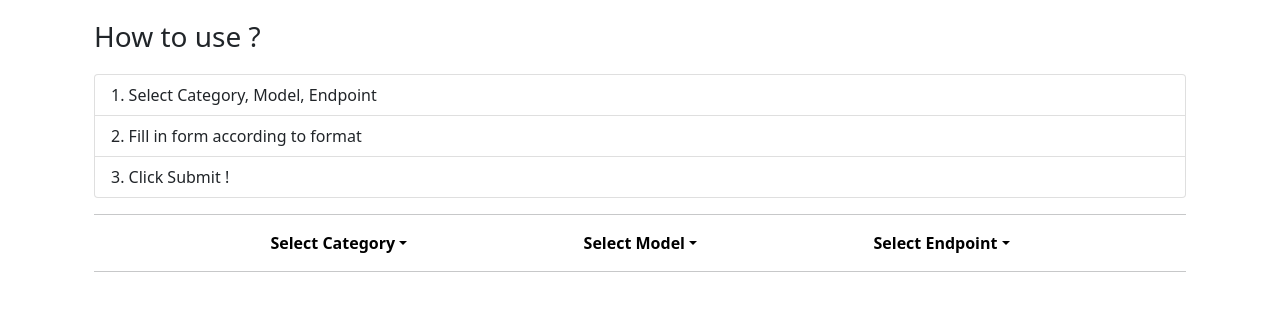
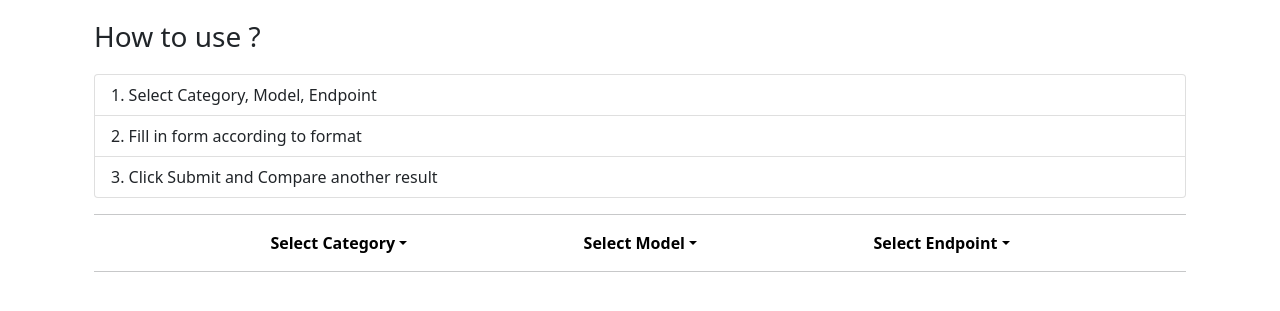
Before and after one commit to dev2l0per/adGANture, a Flask app: page / in a window 1280 px wide. Shown: the part 78-389 px from the top of the page. Run offline with Flask 2, Linux system fonts and the light colour scheme.

Commit message:
Update Feedback

```diff
--- a/main.py
+++ b/main.py
@@ -12,6 +12,7 @@ models = {
     "Cartoonize": {
         "JoJoGAN": {
             "url": "https://main-jo-jo-gan-dev2l0per.endpoint.ainize.ai",
+            "github": "https://github.com/dev2l0per/JoJoGAN",
             "ainize": "https://ainize.ai/dev2l0per/JoJoGAN?branch=main",
             "endpoints": {
                 "jojogan": {
@@ -42,6 +43,7 @@ models = {
         },
         "AnimeGANv2": {
             "url": "https://main-animegan2-pytorch-dev2l0per.endpoint.ainize.ai",
+            "github": "https://github.com/dev2l0per/animegan2-pytorch",
             "ainize": "https://ainize.ai/dev2l0per/animegan2-pytorch?branch=main",
             "endpoints": {
                 "animeganv2": {
@@ -61,6 +63,7 @@ models = {
         },
         "UGATIT": {
             "url": "https://master-ugatit-kmswlee.endpoint.ainize.ai",
+            "github": "https://github.com/kmswlee/UGATIT",
             "ainize": "https://ainize.ai/kmswlee/UGATIT",
             "endpoints": {
                 "selfie2anime": {
@@ -77,6 +80,7 @@ models = {
         },
         "Cartoonizer": {
             "url": "https://master-white-box-cartoonization-psi1104.endpoint.ainize.ai",
+            "github": "https://github.com/psi1104/White-box-Cartoonization",
             "ainize": "https://ainize.ai/psi1104/White-box-Cartoonization?branch=master",
             "endpoints": {
                 "predict": {
@@ -94,6 +98,7 @@ models = {
         },
         "Cartoonify": {
             "url": "https://ainize-cartoonify-dev2l0per.endpoint.ainize.ai",
+            "github": "https://github.com/dev2l0per/Cartoonify",
             "ainize": "https://ainize.ai/dev2l0per/Cartoonify?branch=ainize",
             "endpoints": {
                 "cartoonify": {
@@ -107,6 +112,7 @@ models = {
     "Neural Style Transfer": {
         "neural-style-tf": {
             "url": "https://master-neural-style-tf-jeong-hyun-su.endpoint.ainize.ai",
+            "github": "https://github.com/Jeong-Hyun-Su/neural-style-tf",
             "ainize": "https://ainize.ai/Jeong-Hyun-Su/neural-style-tf",
             "endpoints": {
                 "combine": {
@@ -130,6 +136,7 @@ models = {
     "Detection": {
         "Instance Shadow Detection": {
             "url": "https://master-instance-shadow-detection-gmlee329.endpoint.ainize.ai",
+            "github": "https://github.com/Jeong-Hyun-Su/neural-style-tf",
             "ainize": "https://ainize.ai/gmlee329/InstanceShadowDetection",
             "endpoints": {
                 "detection": {
@@ -143,6 +150,7 @@ models = {
     "High Resolution Translation": {
         "HiDT": {
             "url": "https://master-hi-dt-psi1104.endpoint.ainize.ai",
+            "github": "https://github.com/psi1104/HiDT",
             "ainize": "https://ainize.ai/psi1104/HiDT?branch=master",
             "endpoints": {
                 "predict": {
@@ -284,4 +292,4 @@ def healthCheck():
 threading.Thread(target=handle_requests_by_batch).start()
 
 if __name__ == "__main__":
-    app.run(host='0.0.0.0', port='5000')
+    app.run(debug=True, host='0.0.0.0', port='5000')
--- a/templates/index.html
+++ b/templates/index.html
@@ -47,7 +47,7 @@
                       2. Fill in form according to format
                     </li>
                     <li class="list-group-item">
-                      3. Click Submit !
+                      3. Click Submit and Compare another result
                     </li>
                 </ul>
             </div>
@@ -73,11 +73,11 @@
               <hr>
             </div>
             <div class="container" style="display: flex; justify-content: center; margin-top: 20px;">
-                <form id="file-upload-form" class="uploader" style="margin-right: 5%">
+              <form id="file-upload-form" class="uploader row justify-content-center" style="margin-right: 5%">
 
-                </form>
+              </form>
             </div>
-            <div class="container" style="margin-top: 20px" id="result-container">
+            <div class="row row-cols-1 row-cols-md-4 g-4" style="margin-top: 20px" id="result-container">
 
             </div>
         </div>
@@ -91,6 +91,14 @@
         const fileUploadForm = document.getElementById('file-upload-form');
 
         let modelInfo = {};
+
+        function clearFileUploadForm() {
+          const existedRow = fileUploadForm.querySelectorAll('.row');
+
+          for (let i = 0; i < existedRow.length; ++i) {
+            fileUploadForm.removeChild(existedRow[i]);
+          }
+        }
 
         const selectCategoryObserver = new MutationObserver((mutations) => {
           const category = mutations[0].target.textContent;
@@ -160,17 +168,37 @@
 
         const selectEndpointObserver = new MutationObserver((mutations) => {
           const endpoint = mutations[0].target.textContent;
-          const existedRow = fileUploadForm.querySelectorAll('.row');
 
-          for (let i = 0; i < existedRow.length; ++i) {
-            fileUploadForm.removeChild(existedRow[i]);
-          }
+          clearFileUploadForm();
 
           if (modelInfo['endpoints'][endpoint] != undefined) {
             const parameters = modelInfo['endpoints'][endpoint];
             const submitButton = document.createElement('button');
 
             fileUploadForm.classList.remove('hidden');
+
+            {
+              const rowDiv = document.createElement('div');
+              const colDiv = document.createElement('div');
+              const githubBtn = document.createElement('a');
+              const ainizeBtn = document.createElement('a');
+
+              rowDiv.classList.add('row');
+              rowDiv.setAttribute('style', 'margin-bottom: 10px;');
+              colDiv.classList.add('col', 'text-end');
+              githubBtn.classList.add('btn', 'btn-outline-primary', 'me-2');
+              githubBtn.textContent = "Github Repo";
+              githubBtn.setAttribute('href', modelInfo['github']);
+              githubBtn.setAttribute('target', '_blank');
+              ainizeBtn.classList.add('btn', 'btn-outline-primary', 'me-2');
+              ainizeBtn.textContent = 'API on Ainize';
+              ainizeBtn.setAttribute('href', modelInfo['ainize']);
+              ainizeBtn.setAttribute('target', '_blank');
+
+              colDiv.append(githubBtn, ainizeBtn);
+              rowDiv.append(colDiv);
+              fileUploadForm.append(rowDiv);
+            }
 
             for (parameter in parameters) {
               if (parameter == 'file') {
@@ -182,18 +210,20 @@
                   const img = document.createElement('img');
 
                   rowDiv.classList.add('row');
+                  rowDiv.setAttribute('style', 'margin-bottom: 10px;');
                   colDiv.classList.add('col-sm-10');
-                  label.classList.add('col-sm-2', 'col-form-label');
+                  label.classList.add('col-sm-2', 'col-form-label', 'text-break');
                   label.setAttribute('for', parameterName);
-                  label.textContent = parameterName
+                  label.setAttribute('style', 'margin: auto; text-align: center;');
+                  label.textContent = parameterName;
                   input.classList.add('input-image', 'form-control');
                   input.type = "file";
                   input.setAttribute('name', parameterName);
                   input.setAttribute('accept', 'image/*');
-                  input.setAttribute('style', "display: inline; width: auto;");
+                  input.setAttribute('style', "display: inline;");
                   img.classList.add('preview-image', 'd-none');
                   img.setAttribute('alt', parameterName);
-                  img.setAttribute('style', 'width: 300px; height: 300px;');
+                  img.setAttribute('style', 'width: 300px;');
                   input.setAttribute('onchange', 'uploadImagePreview(this);');
 
                   colDiv.append(input, img);
@@ -209,8 +239,10 @@
                   const dataList = document.createElement('datalist');
 
                   rowDiv.classList.add('row');
-                  label.classList.add('col-sm-2', 'col-form-label');
+                  rowDiv.setAttribute('style', 'margin-bottom: 10px;');
+                  label.classList.add('col-sm-2', 'col-form-label', 'text-break');
                   label.setAttribute('for', parameterName);
+                  label.setAttribute('style', 'margin: auto; text-align: center;');
                   label.textContent = parameterName;
                   colDiv.classList.add('col-sm-10');
                   input.type = "text";
@@ -319,7 +351,7 @@
             formData.append(inputImage.getAttribute('name'), inputImage.files[0]);
           })
 
-          for (let i = inputImageList.length; i < formRowList.length - 1; ++i) {
+          for (let i = inputImageList.length + 1; i < formRowList.length - 1; ++i) {
             const key = formRowList[i].querySelector('label').getAttribute('for');
 
             const formSelect = formRowList[i].querySelector('input[list=' + key + ']');
@@ -340,14 +372,27 @@
           }).then((response) => {
             const url = URL.createObjectURL(response);
             const resultContainer = document.getElementById('result-container');
+
+            const colDiv = document.createElement('div');
+            const cardDiv = document.createElement('div');
+            const cardHeaderDiv = document.createElement('div');
             const img = document.createElement('img');
+
+            colDiv.classList.add('col');
+            cardDiv.classList.add('card');
+            cardDiv.setAttribute('style', 'width: 300px;');
+            cardHeaderDiv.classList.add('card-header', 'text-center');
+            cardHeaderDiv.textContent = selectedModel.textContent;
+            img.classList.add('card-img-top');
 
             img.width = 300;
             img.height = 300;
             img.src = url;
 
-            resultContainer.append(img);
-            submitButton.disabled = false;
+            cardDiv.append(cardHeaderDiv, img);
+            colDiv.append(cardDiv);
+            resultContainer.append(colDiv);
+            clearFileUploadForm();
           }).catch((e) => {
             alert(e);
             submitButton.disabled = false;
```
